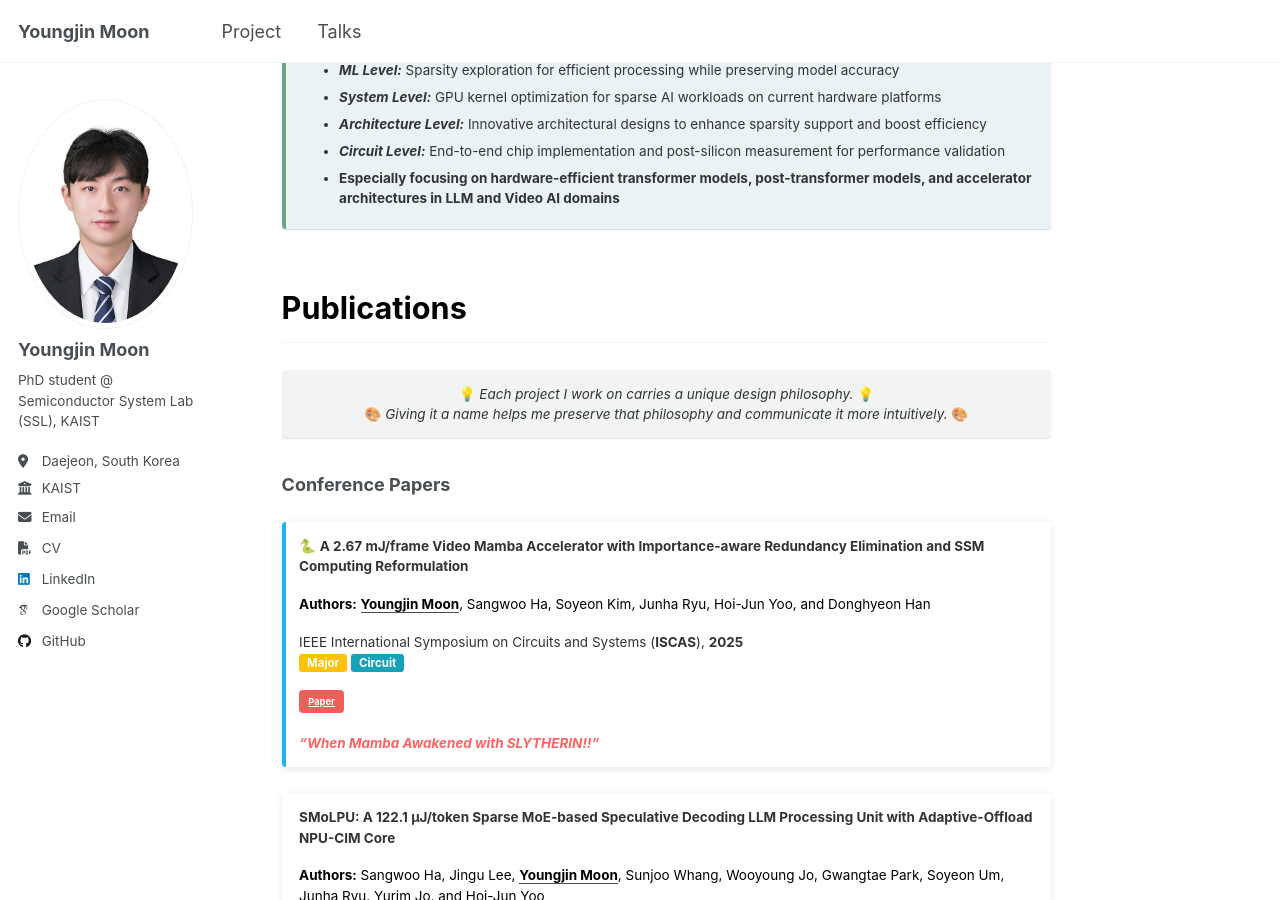
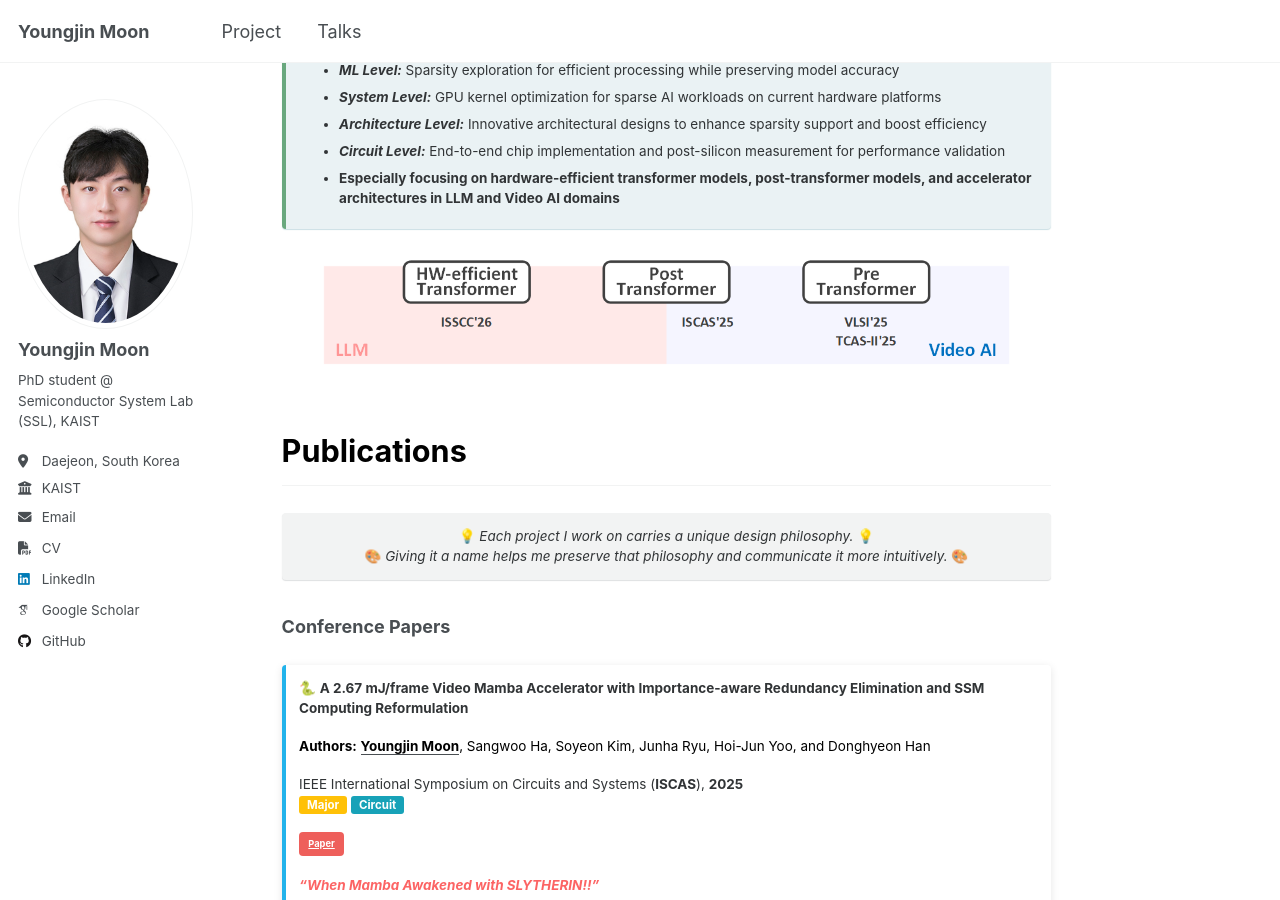
Before and after one commit to yjmoon99/yjmoon99.github.io, a Jekyll site: the page built from _pages/about.md, in a window 1280 px wide and 900 px high, scrolled down 799 px. Built offline with Jekyll 4.4.1, drawn with Linux system fonts in a browser that asks for light colours; some web fonts are replaced; a script that is not in the unit is left out.

Commit message:
Update Profile

```diff
--- a/_pages/about.md
+++ b/_pages/about.md
@@ -29,6 +29,10 @@ Advised by Professor <span style="color: #0066cc;">**Hoi-Jun Yoo**</span> in <sp
 - ***Architecture Level:*** Innovative architectural designs to enhance sparsity support and boost efficiency
 - ***Circuit Level:*** End-to-end chip implementation and post-silicon measurement for performance validation
 - <span style="font-weight: bold;">Especially focusing on hardware-efficient transformer models, post-transformer models, and accelerator architectures in LLM and Video AI domains</span>
+</div>
+
+<div style="text-align: center;">
+<img src="{{ base_path }}/images/hierarchy2.png" alt="Holistic System Hierarchy" style="max-width: 90%; height: auto;">
 </div>
 
 <h2 style="font-size: 1.7em; font-weight: bold; color: #000;">Publications</h2>
```
Also changed, not shown: images/hierarchy.png (added), images/hierarchy2.png (added).
